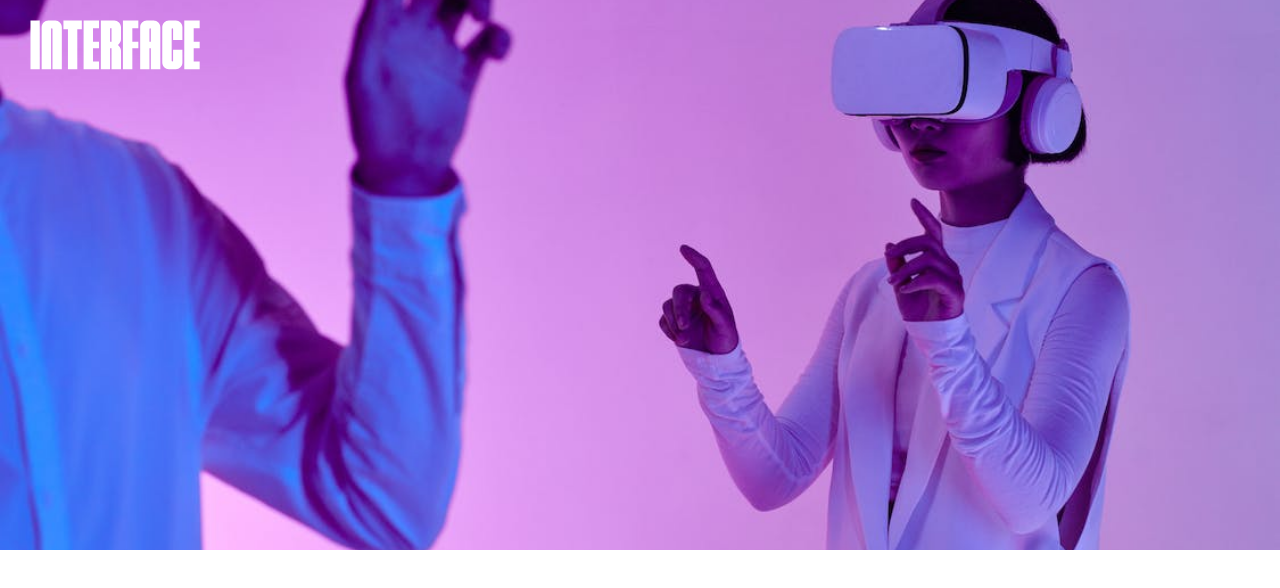
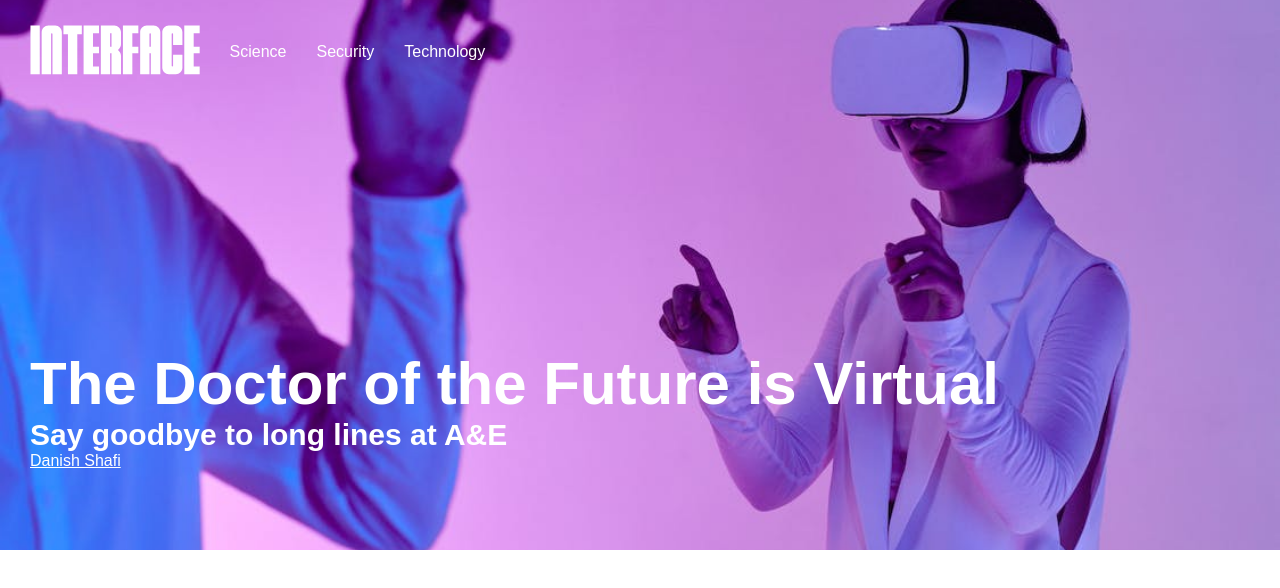
Before and after one commit to builtbydans/Interface, a React (Create React App) app: page / in a window 1280 px wide. Shown: the top 588 px of the page. Built offline with nearby package versions, Linux system fonts and the light colour scheme.

Commit message:
Added MainStory text area, incl. title, caption and author

```diff
--- a/src/App.css
+++ b/src/App.css
@@ -1,3 +1,4 @@
 * {
   margin: 0 auto;
+  font-family: Arial, Helvetica, sans-serif;
 }
--- a/src/components/MainStory.jsx
+++ b/src/components/MainStory.jsx
@@ -1,7 +1,12 @@
 import React from 'react';
 import VR from '../assets/vr.jpeg';
 import styled from 'styled-components';
-import Navbar from './Navbar';
+
+const Container = styled.div`
+  padding: 0px 30px;
+  margin: 20px 0px;
+  max-width: 1200px;
+`
 
 const Wrapper = styled.div`
   position: absolute;
@@ -9,16 +14,43 @@ const Wrapper = styled.div`
   width: 100%;
   top: 0;
   `
+
+const MainTextArea = styled.div`
+  position: absolute;
+  bottom: 80px;
+  color: white;
+`
+
 const MainImg = styled.img`
   object-fit: cover;
   width: 100%;
   height: inherit;
 `
 
+const MainTitle = styled.h1`
+  font-size: 60px;
+`
+
+const MainCaption = styled.h2`
+  font-size: 30px;
+`
+
+const MainAuthor = styled.a`
+  font-size: 1rem;
+  color: white;
+`
+
 const MainStory = () => {
   return (
     <Wrapper>
       <MainImg src={VR} alt="" />
+      <Container>
+        <MainTextArea>
+          <MainTitle>The Doctor of the Future is Virtual</MainTitle>
+          <MainCaption>Say goodbye to long lines at A&E</MainCaption>
+          <MainAuthor href='/authors'>Danish Shafi</MainAuthor>
+        </MainTextArea>
+      </Container>
     </Wrapper>
   )
 }
--- a/src/components/Navbar.jsx
+++ b/src/components/Navbar.jsx
@@ -6,22 +6,34 @@ import InterfaceLogo from '../assets/interface-logo.svg';
 const Container = styled.div`
   padding: 0px 30px;
   margin: 20px 0px;
+  max-width: 1200px;
 `
-const Nav = styled.nav`
+const NavMain = styled.nav`
   color: white;
   height: 64px;
   position: relative;
   z-index: 1;
+  display: flex;
+  align-items: center;
+  float: left;
+  gap: 30px;
+`
+
+const NavItems = styled.li`
+  list-style: none;
 `
 
 const Navbar = () => {
   return (
     <Container>
-      <Nav>
+      <NavMain>
         <a href="/">
           <img src={InterfaceLogo} alt="interface-logo" height={50}/>
         </a>
-      </Nav>
+        <NavItems>Science</NavItems>
+        <NavItems>Security</NavItems>
+        <NavItems>Technology</NavItems>
+      </NavMain>
     </Container>
   )
 }
```
Also changed, not shown: src/assets/reef.jpeg (added).
